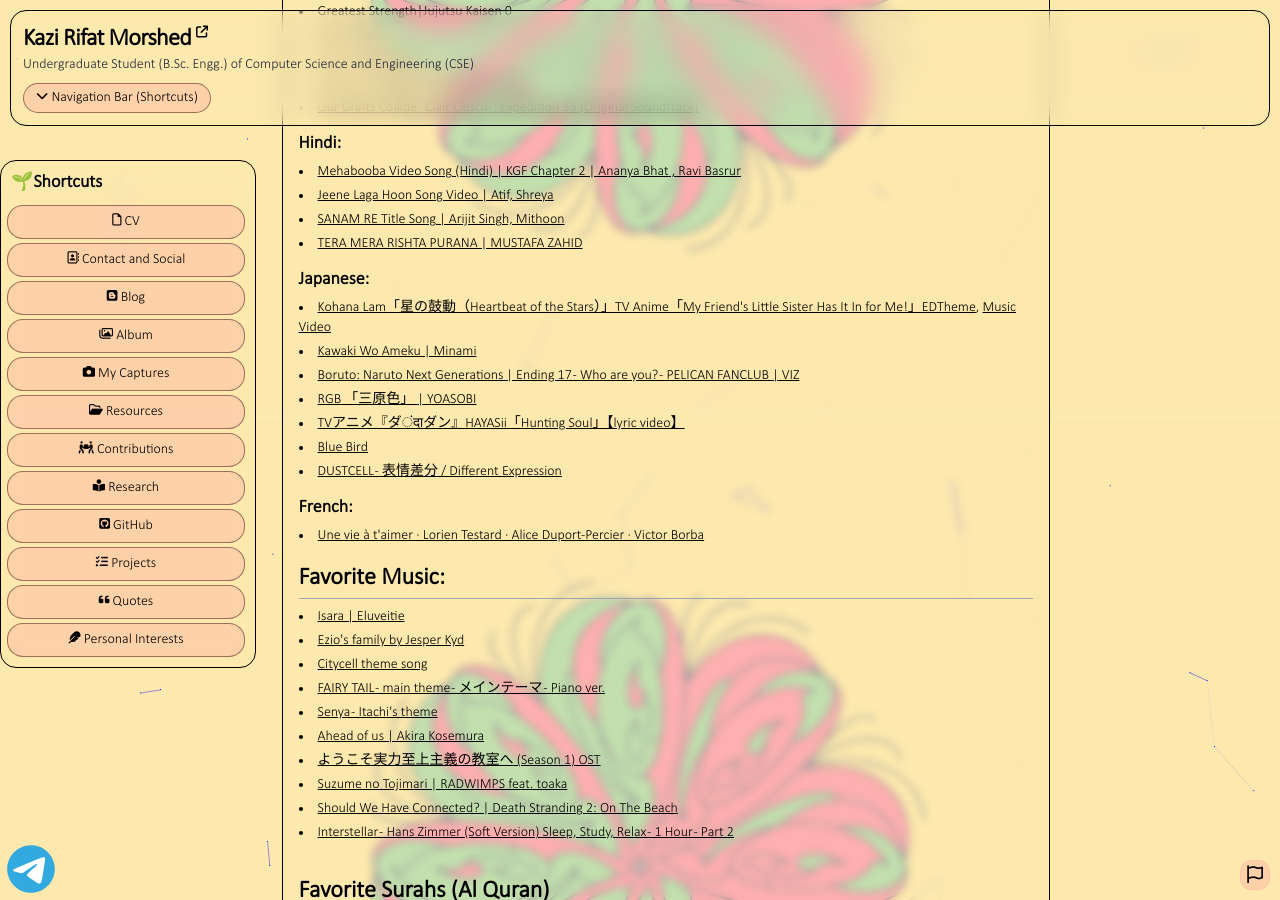
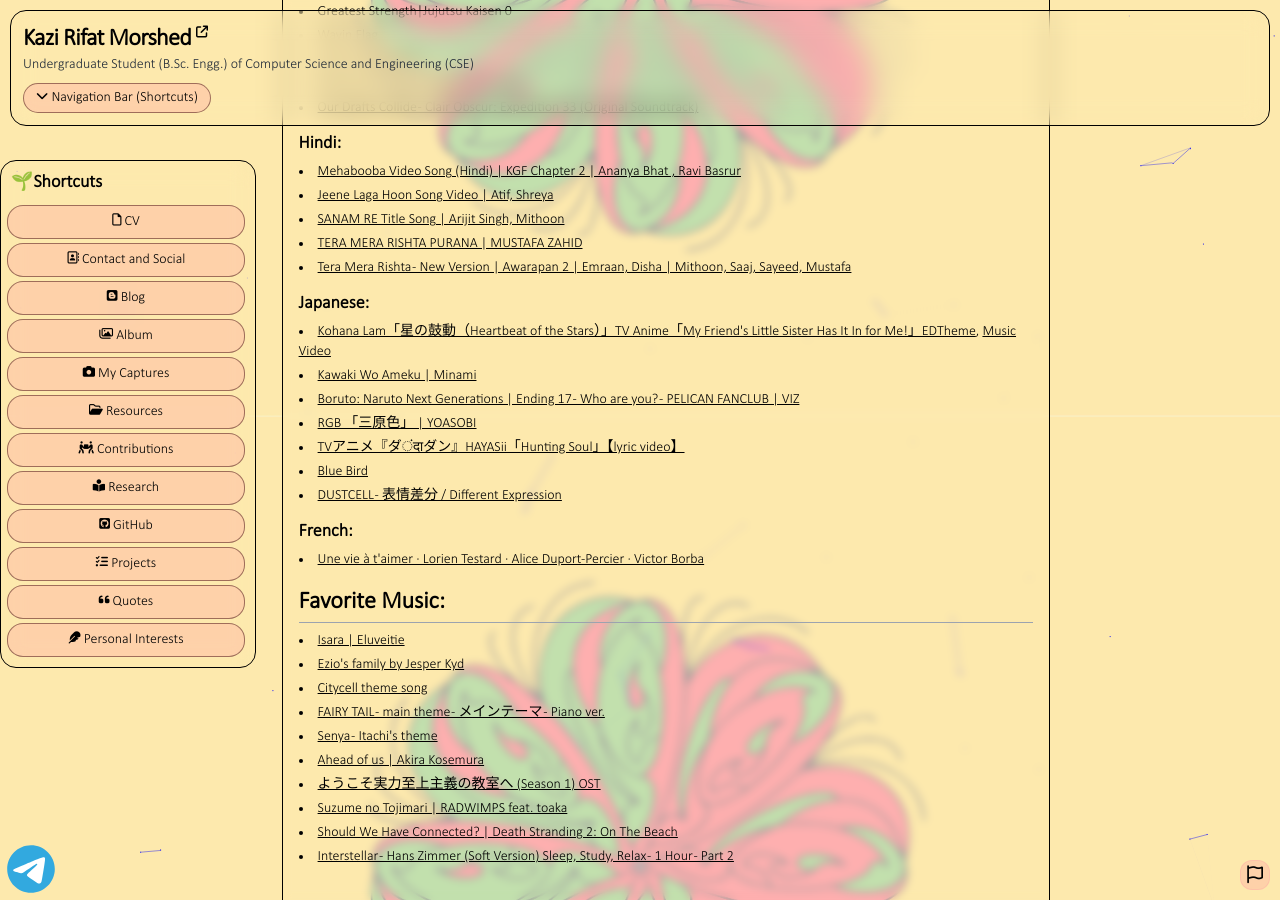
Before and after one commit to KaziRifatMorshed/kazirifatmorshed.github.io, a Jekyll site: the page built from personalInterest.html, in a window 1280 px wide and 900 px high, scrolled down 2284 px. Built offline with Jekyll 4.4.1, drawn with Linux system fonts in a browser that asks for light colours; nearby versions of some CDN libraries; some web fonts are replaced; some of the changed text lies outside the part shown.

Commit message:
Update personalInterest.html
new fev added

```diff
--- a/personalInterest.html
+++ b/personalInterest.html
@@ -110,6 +110,7 @@
     <li><a href="https://youtu.be/VhRwuWp4MQ8?si=_E78klSSLtJKAaxO" class="text-black underline">Jeene Laga Hoon Song Video | Atif, Shreya</a></li>
     <li><a href="https://youtu.be/DS-raAyMxl4?si=ne1iMr0-_mA21sMd" class="text-black underline">SANAM RE Title Song | Arijit Singh, Mithoon</a></li>
     <li><a href="https://youtu.be/S8BHBts-rgk?si=w4GILrgcxU76MhJ2" class="text-black underline">TERA MERA RISHTA PURANA | MUSTAFA ZAHID</a></li>
+    <li><a href="https://youtu.be/6rvUyBiBtik?si=zVesoGBnLw49ArIh" class="text-black underline">Tera Mera Rishta - New Version | Awarapan 2 | Emraan, Disha | Mithoon, Saaj, Sayeed, Mustafa</a></li>
   </ul>
 
   <h3 class="font-bold text-lg mt-3 mb-1">Japanese:</h3>
@@ -178,6 +179,11 @@
   <h2 class="text-2xl font-bold mt-4 mb-2 border-b border-gray-400 pb-1">Favorite Pictures:</h2>
   <ul class="list-disc list-inside space-y-1 text-sm mb-4">
     <li><a href="https://pin.it/7FfYXgF" class="text-black underline break-all">https://pin.it/7FfYXgF</a></li>
+  </ul>
+
+  <h2 class="text-2xl font-bold mt-4 mb-2 border-b border-gray-400 pb-1">Favorite Moments:</h2>
+  <ul class="list-disc list-inside space-y-1 text-sm mb-4">
+    <li><a href="https://youtu.be/_evSt7w3WJo?si=aiSAUNpxRXdudptp" class="text-black underline break-all">https://youtu.be/_evSt7w3WJo?si=aiSAUNpxRXdudptp</a></li>
   </ul>
 
   <h2 class="text-2xl font-bold mt-4 mb-2 border-b border-gray-400 pb-1">Recommendations:</h2>
```
